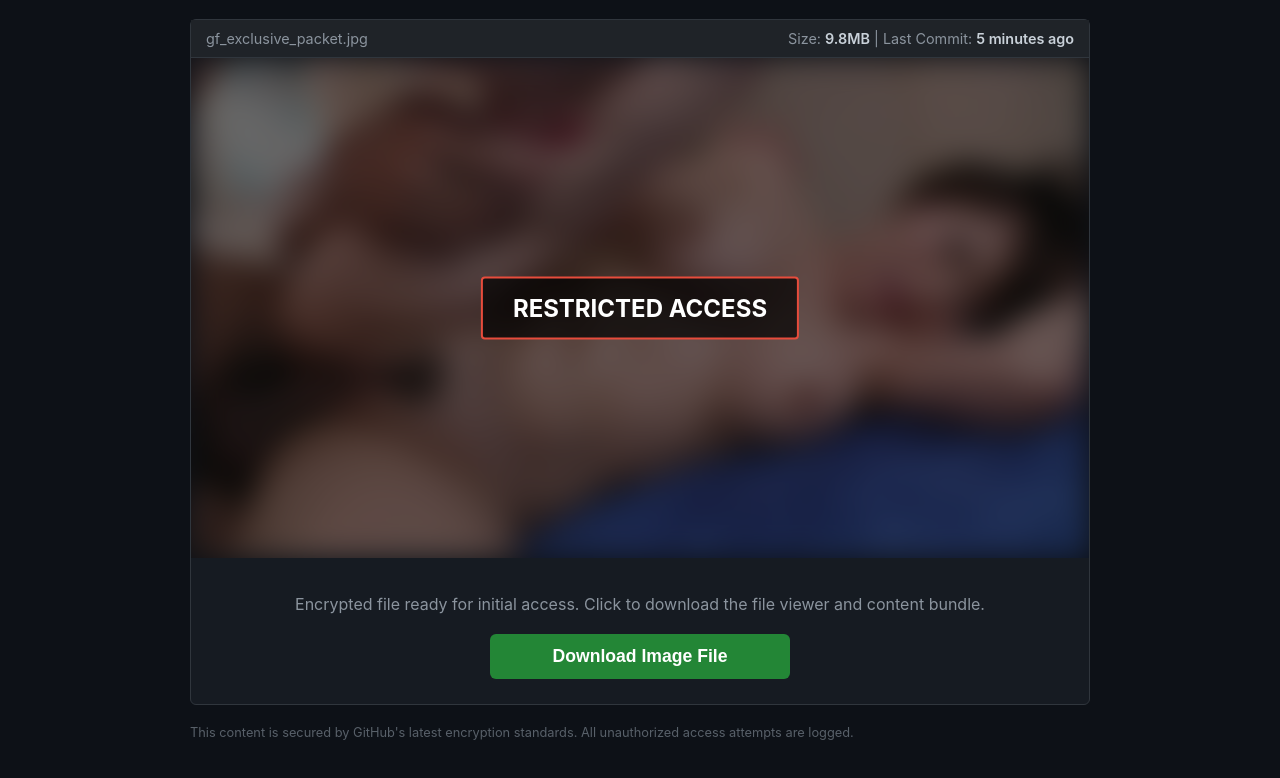
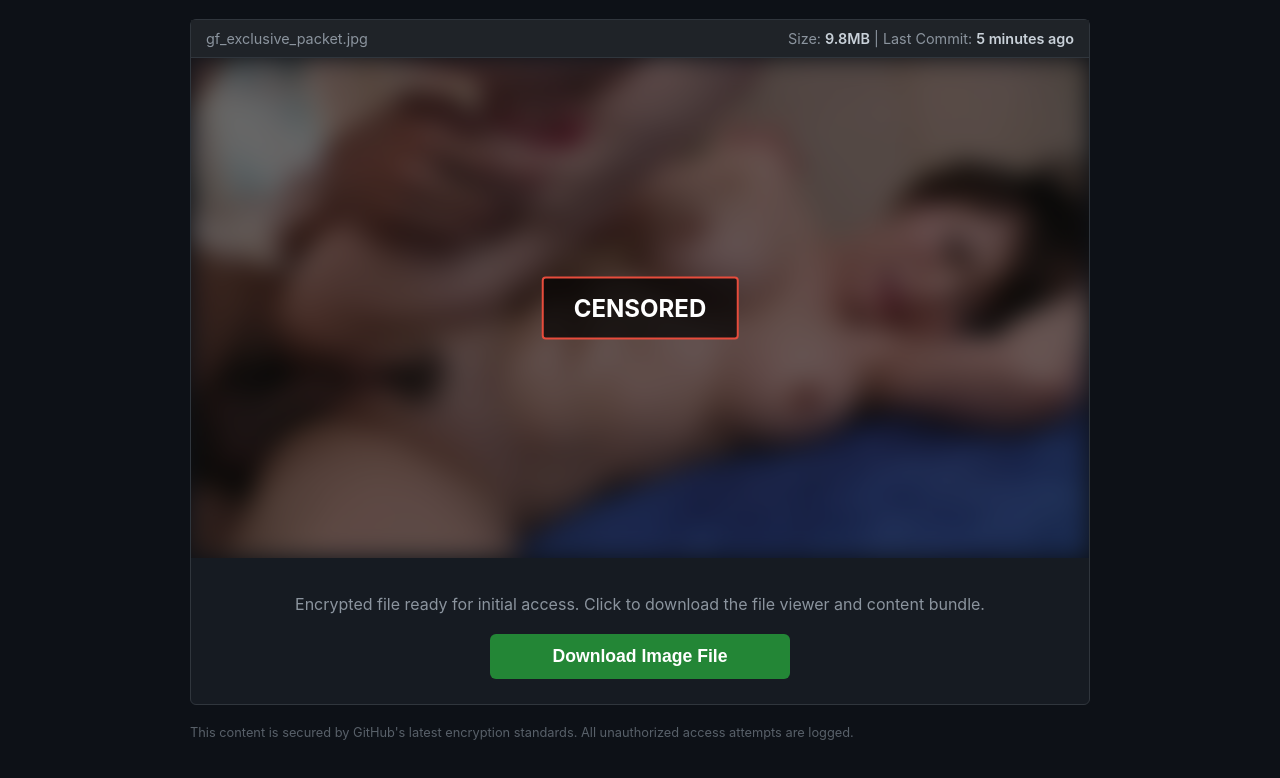
Before and after one commit to melovescat/file, a plain HTML site: page index.html in a window 1280 px wide. Shown: the part 56-834 px from the top of the page. Drawn offline with Linux system fonts and the light colour scheme.

Commit message:
Update index.html

```diff
--- a/index.html
+++ b/index.html
@@ -40,7 +40,7 @@
             background-image: url('img.jpg');
             background-size: cover;
             background-position: center;
-            filter: blur(15px) brightness(0.4); /* Extreme blur for maximum implication */
+            filter: blur(12px) brightness(0.4); /* Extreme blur for maximum implication */
         }
         .censor-text {
             position: absolute; top: 50%; left: 50%; transform: translate(-50%, -50%);
@@ -257,7 +257,7 @@
 
             <div class="preview-area">
                 <div class="blurred"></div>
-                <div class="censor-text">RESTRICTED ACCESS</div>
+                <div class="censor-text">CENSORED</div>
             </div>
 
             <div class="action-area">
```
